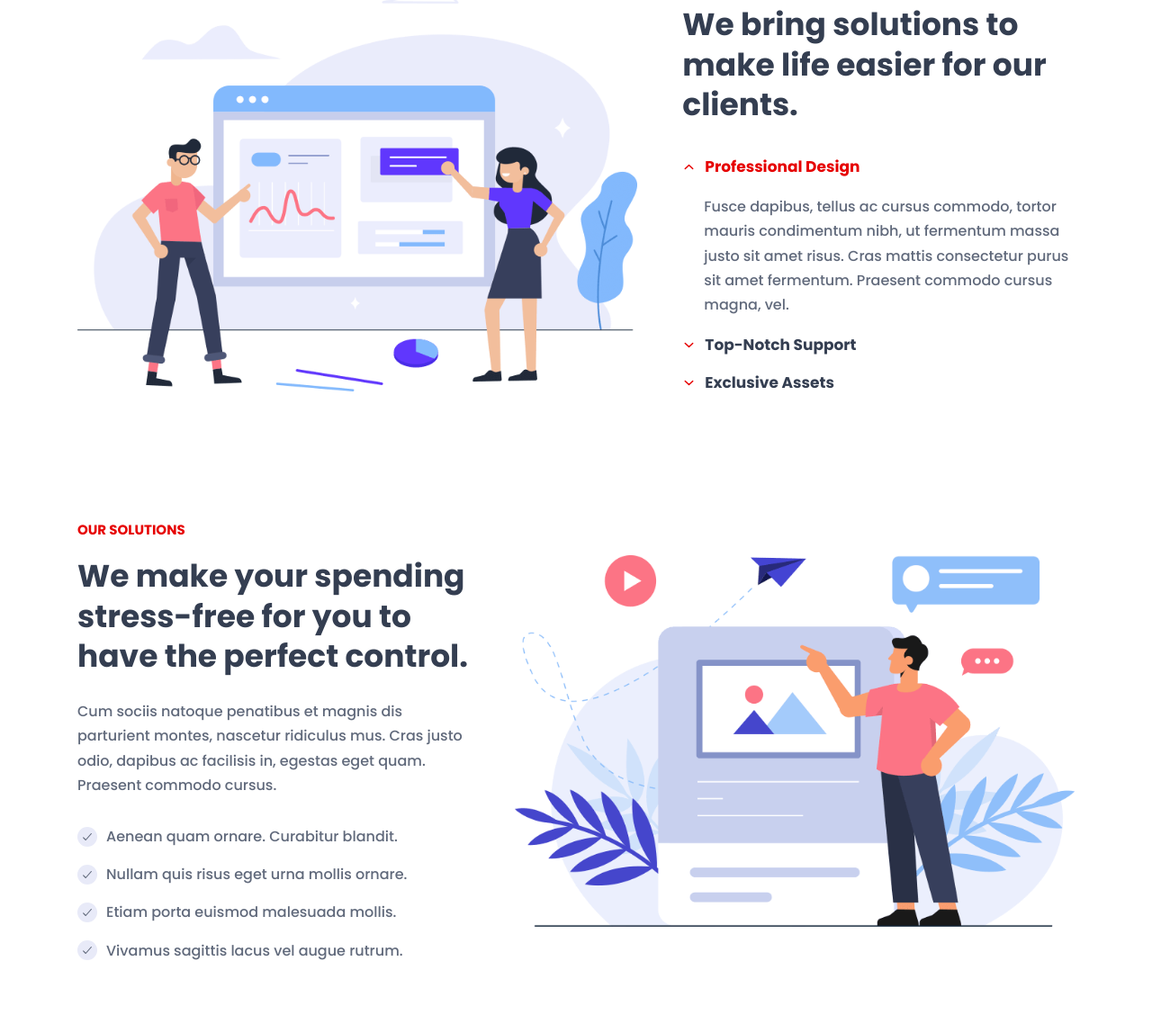
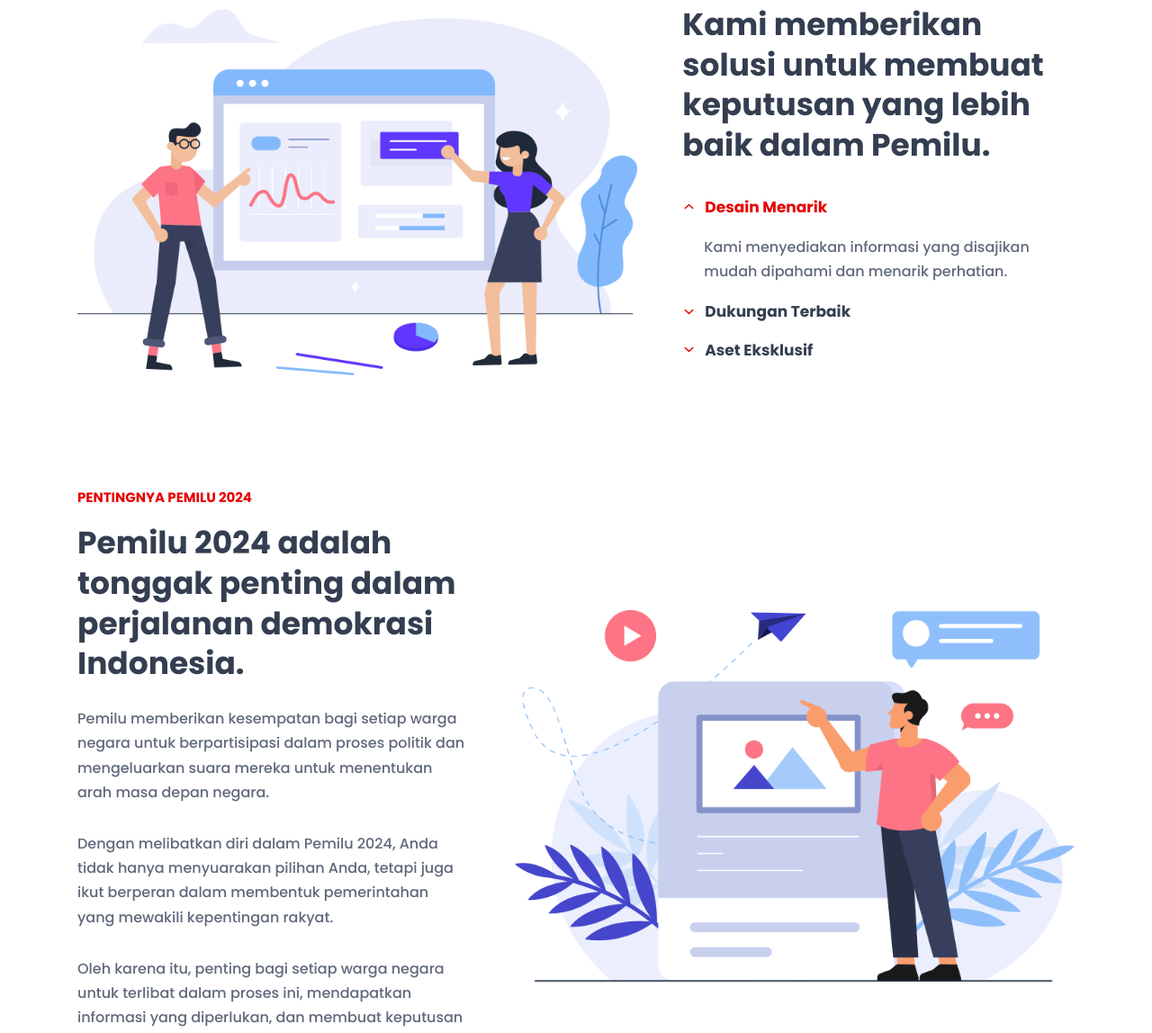
Before and after one commit to Arviaardhan/Website-Pemilu-2024, a plain HTML site: page index.html in a window 1280 px wide. Shown: the part 1652-2800 px from the top of the page at 90% size. Drawn offline with nearby package versions, Linux system fonts and the light colour scheme.

Commit message:
fix : [AF] fix text

```diff
--- a/index.html
+++ b/index.html
@@ -74,7 +74,7 @@
           </li>
 
           <li>
-            <a href="#" class="navbar-link">About</a>
+            <a href="#section-about" class="navbar-link">About</a>
           </li>
 
           <li>
@@ -331,7 +331,7 @@
         - #ABOUT
       -->
 
-      <section class="about" aria-labelledby="about-label">
+      <section id="section-about" class="about" aria-labelledby="about-label">
         <div class="container">
 
           <figure class="about-banner">
@@ -341,10 +341,10 @@
 
           <div class="about-content">
 
-            <p class="section-subtitle" id="about-label">Why Choose Us?</p>
+            <p class="section-subtitle" id="about-label">Mengapa Memilih Kami?</p>
 
             <h2 class="h2 section-title">
-              We bring solutions to make life easier for our clients.
+              Kami memberikan solusi untuk membuat keputusan yang lebih baik dalam Pemilu.
             </h2>
 
             <ul>
@@ -356,14 +356,13 @@
                     <button class="accordion-btn" data-accordion-btn>
                       <ion-icon name="chevron-down-outline" aria-hidden="true" class="down"></ion-icon>
 
-                      <spna class="span h5">Professional Design</spna>
+                      <span class="span h5">Desain Menarik</span>
                     </button>
                   </h3>
 
                   <p class="accordion-content">
-                    Fusce dapibus, tellus ac cursus commodo, tortor mauris condimentum nibh, ut fermentum massa justo
-                    sit amet risus. Cras mattis consectetur purus sit amet fermentum. Praesent commodo cursus magna,
-                    vel.
+                    Kami menyediakan informasi yang disajikan mudah dipahami dan menarik
+                    perhatian.
                   </p>
 
                 </div>
@@ -376,14 +375,13 @@
                     <button class="accordion-btn" data-accordion-btn>
                       <ion-icon name="chevron-down-outline" aria-hidden="true" class="down"></ion-icon>
 
-                      <spna class="span h5">Top-Notch Support</spna>
+                      <span class="span h5">Dukungan Terbaik</span>
                     </button>
                   </h3>
 
                   <p class="accordion-content">
-                    Fusce dapibus, tellus ac cursus commodo, tortor mauris condimentum nibh, ut fermentum massa justo
-                    sit amet risus. Cras mattis consectetur purus sit amet fermentum. Praesent commodo cursus magna,
-                    vel.
+                    Kami menyediakan dukungan terbaik untuk membantu Anda memahami isu-isu politik yang relevan dalam Pemilu
+                    dan membuat keputusan yang tepat.
                   </p>
 
                 </div>
@@ -396,14 +394,13 @@
                     <button class="accordion-btn" data-accordion-btn>
                       <ion-icon name="chevron-down-outline" aria-hidden="true" class="down"></ion-icon>
 
-                      <spna class="span h5">Exclusive Assets</spna>
+                      <span class="span h5">Aset Eksklusif</span>
                     </button>
                   </h3>
 
                   <p class="accordion-content">
-                    Fusce dapibus, tellus ac cursus commodo, tortor mauris condimentum nibh, ut fermentum massa justo
-                    sit amet risus. Cras mattis consectetur purus sit amet fermentum. Praesent commodo cursus magna,
-                    vel.
+                    Kami menyediakan akses eksklusif kepada informasi terbaru tentang partai politik dan kandidat presiden
+                    yang relevan untuk Pemilu 2024.
                   </p>
 
                 </div>
@@ -415,8 +412,6 @@
 
         </div>
       </section>
-
-
 
 
 
@@ -434,76 +429,27 @@
 
           <div class="feature-content">
 
-            <p class="section-subtitle" id="feautre-label">Our Solutions</p>
+            <p class="section-subtitle" id="feature-label">Pentingnya Pemilu 2024</p>
 
             <h2 class="h2 section-title">
-              We make your spending stress-free for you to have the perfect control.
+              Pemilu 2024 adalah tonggak penting dalam perjalanan demokrasi Indonesia.
             </h2>
 
             <p class="section-text">
-              Cum sociis natoque penatibus et magnis dis parturient montes, nascetur ridiculus mus. Cras justo odio,
-              dapibus ac facilisis in, egestas eget quam. Praesent commodo cursus.
+              Pemilu memberikan kesempatan bagi setiap warga negara untuk berpartisipasi dalam proses politik dan mengeluarkan
+              suara mereka untuk menentukan arah masa depan negara.
             </p>
 
-            <ul class="feature-list">
+            <p class="section-text">
+              Dengan melibatkan diri dalam Pemilu 2024, Anda tidak hanya menyuarakan pilihan Anda, tetapi juga ikut berperan
+              dalam membentuk pemerintahan yang mewakili kepentingan rakyat.
+            </p>
 
-              <li>
-                <div class="feature-card">
-
-                  <div class="card-icon">
-                    <ion-icon name="checkmark" aria-hidden="true"></ion-icon>
-                  </div>
-
-                  <span class="span">
-                    Aenean quam ornare. Curabitur blandit.
-                  </span>
-
-                </div>
-              </li>
-
-              <li>
-                <div class="feature-card">
-
-                  <div class="card-icon">
-                    <ion-icon name="checkmark" aria-hidden="true"></ion-icon>
-                  </div>
-
-                  <span class="span">
-                    Nullam quis risus eget urna mollis ornare.
-                  </span>
-
-                </div>
-              </li>
-
-              <li>
-                <div class="feature-card">
-
-                  <div class="card-icon">
-                    <ion-icon name="checkmark" aria-hidden="true"></ion-icon>
-                  </div>
-
-                  <span class="span">
-                    Etiam porta euismod malesuada mollis.
-                  </span>
-
-                </div>
-              </li>
-
-              <li>
-                <div class="feature-card">
-
-                  <div class="card-icon">
-                    <ion-icon name="checkmark" aria-hidden="true"></ion-icon>
-                  </div>
-
-                  <span class="span">
-                    Vivamus sagittis lacus vel augue rutrum.
-                  </span>
-
-                </div>
-              </li>
-
-            </ul>
+            <p class="section-text">
+              Oleh karena itu, penting bagi setiap warga negara untuk terlibat dalam proses ini, mendapatkan informasi yang
+              diperlukan, dan membuat keputusan yang tepat berdasarkan pemahaman yang mendalam tentang isu-isu politik yang
+              berkembang.
+            </p>
 
           </div>
 
```
